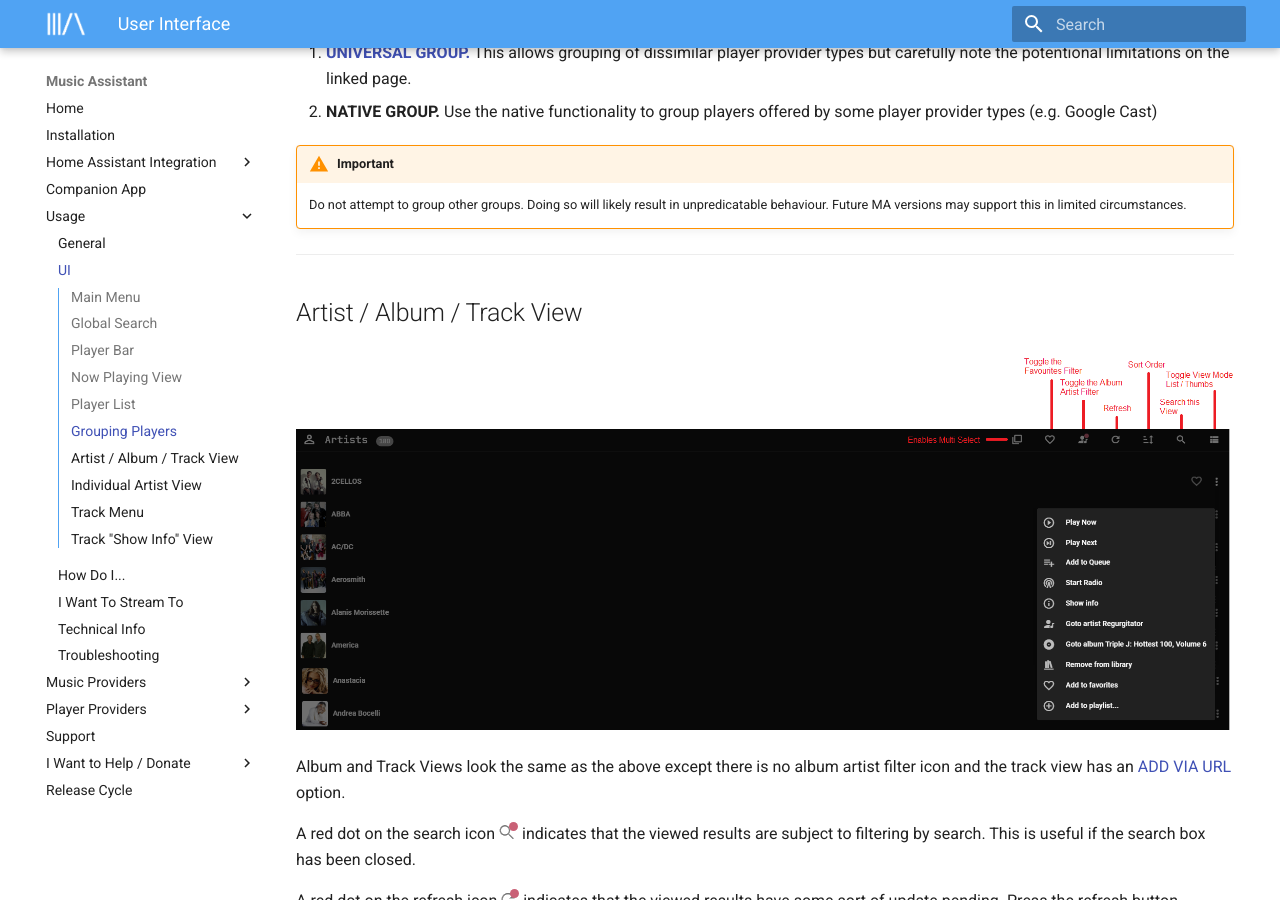
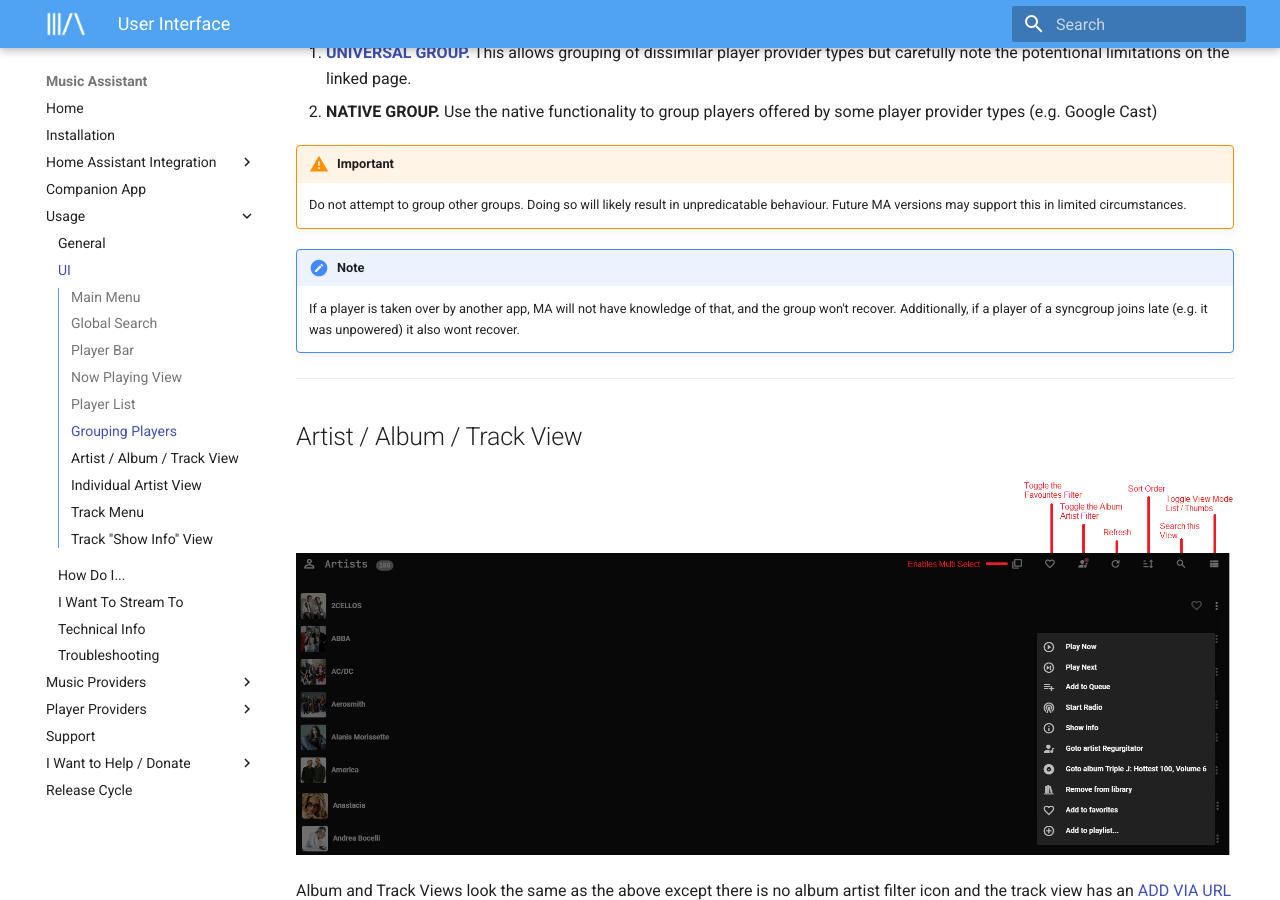
Before and after one commit to pwbriggs/music-assistant.github.io, an MkDocs documentation site: the page built from docs/ui.md, in a window 1280 px wide and 900 px high, scrolled down 4670 px. Built offline with MkDocs 1.6.1 and Material for MkDocs 9.7.7, drawn with Linux system fonts in a browser that asks for light colours.

Commit message:
Add note about missing group players

```diff
--- a/docs/ui.md
+++ b/docs/ui.md
@@ -71,6 +71,9 @@
 !!! warning "Important"
     Do not attempt to group other groups. Doing so will likely result in unpredicatable behaviour. Future MA versions may support this in limited circumstances.
 
+!!! note "Note"
+    If a player is taken over by another app, MA will not have knowledge of that, and the group won't recover. Additionally, if a player of a syncgroup joins late (e.g. it was unpowered) it also wont recover.
+
 ***************************************************************
 
 ## Artist / Album / Track View
```
